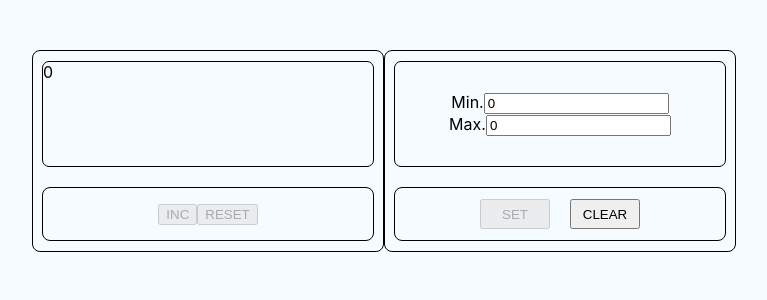
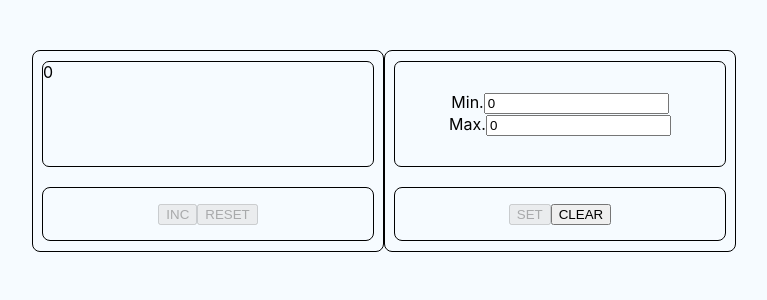
Before and after one commit to gurskygursky/counter, a React (Create React App) app: page / in a window 1280 px wide. Shown: the top 300 px of the page, without its empty margins (256-1023 px from the left). Built offline with nearby package versions, Linux system fonts and the light colour scheme.

Commit message:
use custom button in settigsCounterContainer component

```diff
--- a/src/CounterWithSettings/SettingsCounterContainer.tsx
+++ b/src/CounterWithSettings/SettingsCounterContainer.tsx
@@ -1,5 +1,6 @@
 import React, {ChangeEvent, useState} from 'react';
 import style from './SettingsCounter.module.css';
+import {Button} from '../components/Button';
 
 type PropsType = {
     counterValue: number;
@@ -34,6 +35,8 @@ export const SettingsCounterContainer = (props: PropsType) => {
         props.setCounterValue(0);
     }
 
+    const disabledButtonSet = (props.minimalValue >= props.maximalValue || props.minimalValue === props.counterValue);
+
     return (
         <div className={style.counterWrapper}>
             <div className={style.inputWrapper}>
@@ -53,8 +56,13 @@ export const SettingsCounterContainer = (props: PropsType) => {
                 </div>
             </div>
             <div className={style.buttonsWrapper}>
-                <button className={style.bttn} onClick={setStartCounterValue} disabled={props.minimalValue >= props.maximalValue || props.minimalValue === props.counterValue}>SET</button>
-                <button className={style.bttn} onClick={clearSettingsCounter}>CLEAR</button>
+                <Button buttonTitle={'SET'}
+                        callback={setStartCounterValue}
+                        disabled={disabledButtonSet}
+                />
+                <Button buttonTitle={'CLEAR'} callback={clearSettingsCounter}/>
+                {/*<button className={style.bttn} onClick={setStartCounterValue} disabled={props.minimalValue >= props.maximalValue || props.minimalValue === props.counterValue}>SET</button>*/}
+                {/*<button className={style.bttn} onClick={clearSettingsCounter}>CLEAR</button>*/}
             </div>
         </div>
     );
```
